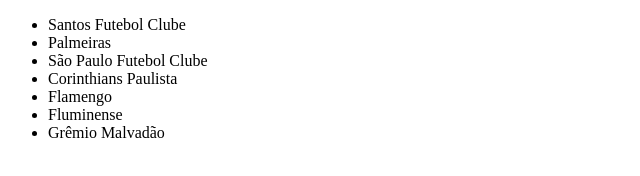
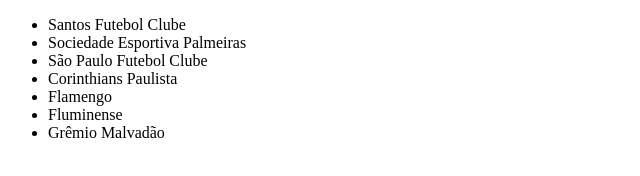
Before and after one commit to MichBritto/alura-git, a plain HTML site: page index.html in a window 1280 px wide. Shown: the whole page, without its empty margins (0-640 px from the left). Drawn offline with Linux system fonts and the light colour scheme.

Commit message:
Alterando Palmeiras para Sociedade Esportiva...

```diff
--- a/index.html
+++ b/index.html
@@ -9,7 +9,7 @@
 <body>
     <ul>
         <li>Santos Futebol Clube</li>
-        <li>Palmeiras</li>
+        <li>Sociedade Esportiva Palmeiras</li>
         <li>São Paulo Futebol Clube</li>
         <li>Corinthians Paulista</li>
         <li>Flamengo</li>
```
